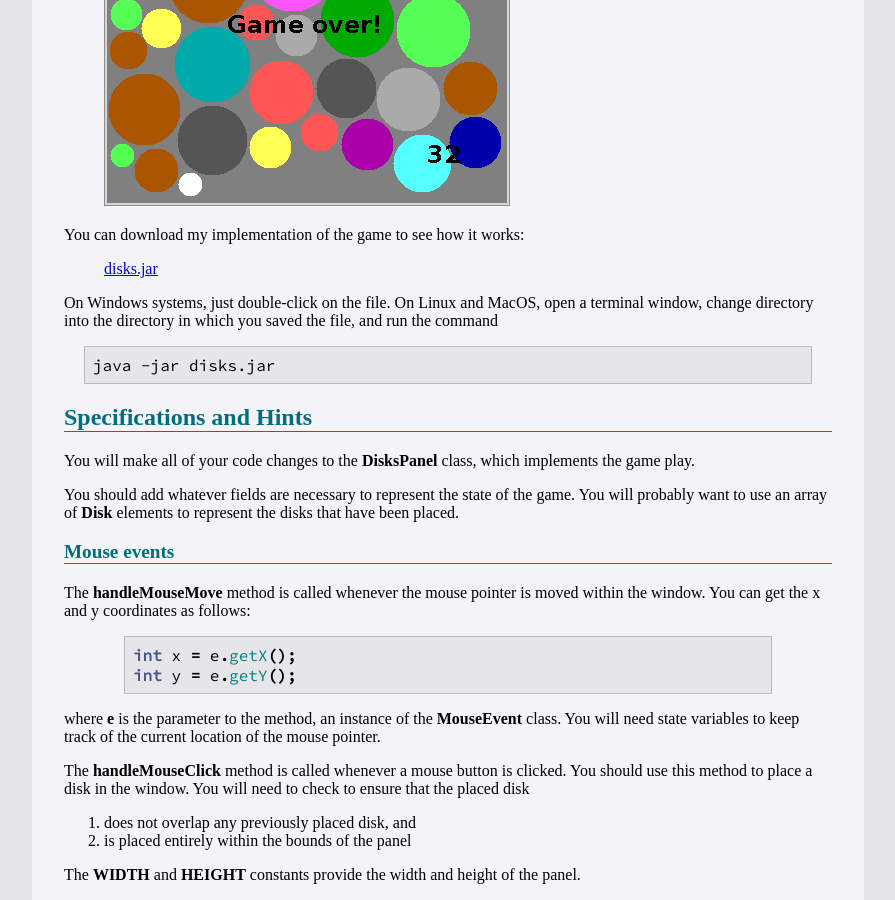
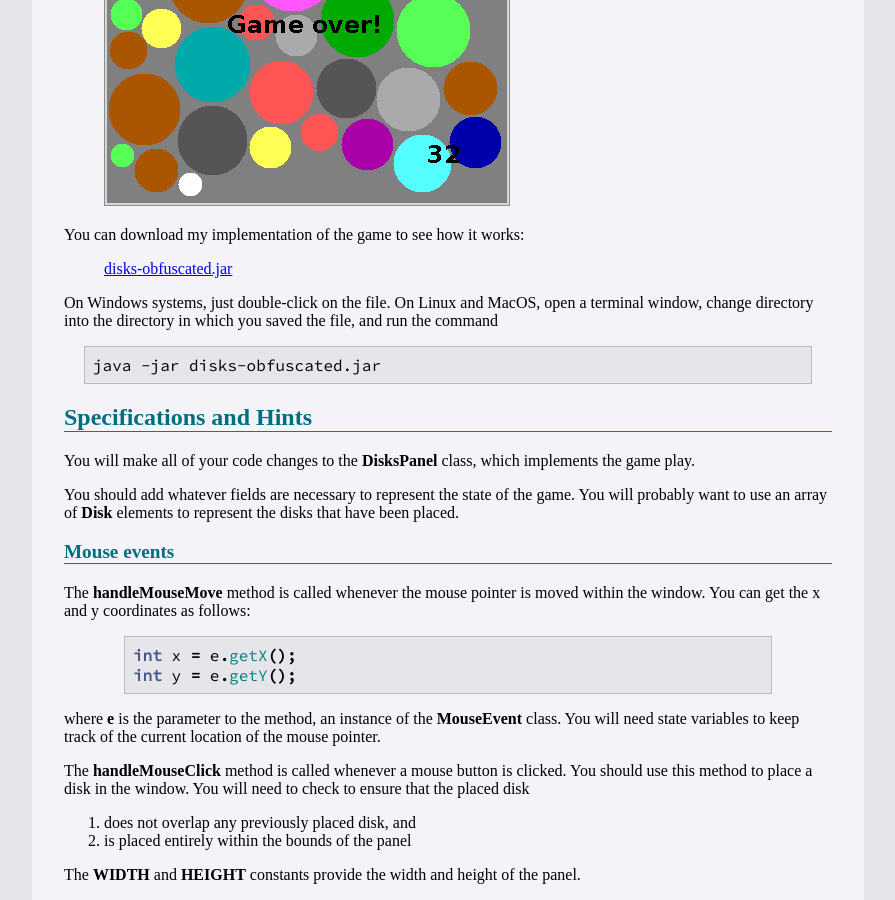
Before and after one commit to ycpcs/cs201-summer2016, a Jekyll site: the page built from assign/assign03.md, in a window 1280 px wide and 900 px high, scrolled down 1947 px. Shown: the whole window, without its empty margins (192-1087 px from the left). Built offline with Jekyll 4.4.1, drawn with Linux system fonts in a browser that asks for light colours; some web fonts are replaced.

Commit message:
obfuscated implementation of disks game

```diff
--- a/assign/assign03.md
+++ b/assign/assign03.md
@@ -58,11 +58,11 @@ The game ends when a disk is placed in a position where it overlaps another disk
 
 You can download my implementation of the game to see how it works:
 
-> [disks.jar](disks.jar)
+> [disks-obfuscated.jar](disks-obfuscated.jar)
 
 On Windows systems, just double-click on the file. On Linux and MacOS, open a terminal window, change directory into the directory in which you saved the file, and run the command
 
-    java -jar disks.jar
+    java -jar disks-obfuscated.jar
 
 Specifications and Hints
 ------------------------
```
Also changed, not shown: 1 other file.
